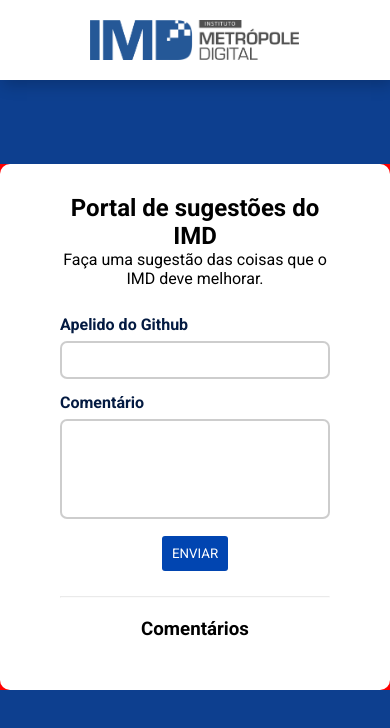
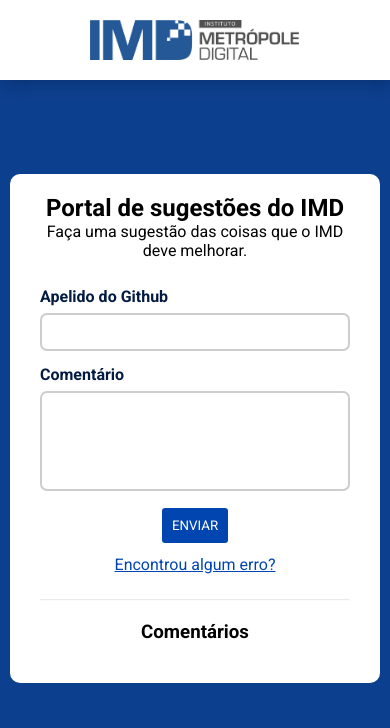
Before and after one commit to bitlab-ufrn/selecao-2023-GabrielGui13, a React (Create React App) app in the folder selecaosueds2023/: page / in a window 390 px wide. Shown: the top 728 px of the page. Built offline with nearby package versions, Linux system fonts and the light colour scheme.

Commit message:
feat: created responsive media query values

```diff
--- a/selecaosueds2023/package.json
+++ b/selecaosueds2023/package.json
@@ -3,6 +3,9 @@
   "version": "0.1.0",
   "private": true,
   "dependencies": {
+    "@emotion/react": "^11.10.6",
+    "@emotion/styled": "^11.10.6",
+    "@mui/material": "^5.12.0",
     "@testing-library/jest-dom": "^5.14.1",
     "@testing-library/react": "^13.0.0",
     "@testing-library/user-event": "^13.2.1",
@@ -11,6 +14,7 @@
     "@types/react": "^18.0.0",
     "@types/react-dom": "^18.0.0",
     "axios": "^1.3.5",
+    "iconify": "^1.4.0",
     "react": "^18.2.0",
     "react-dom": "^18.2.0",
     "react-router-dom": "^6.10.0",
--- a/selecaosueds2023/src/components/Form/index.tsx
+++ b/selecaosueds2023/src/components/Form/index.tsx
@@ -4,6 +4,7 @@ import { textFilter } from '../../utils/textFilter'
 import { triggerToast } from '../../utils/triggerToast'
 import { publishSuggest } from '../../utils/publishSuggest'
 import { SuggestType } from '../../types/localTypes'
+import { EventType } from '@testing-library/react'
 
 type FormProps = {
 	handleAddNewSuggest: (suggest: SuggestType) => void;
@@ -66,6 +67,10 @@ export const Form = ({ handleAddNewSuggest }: FormProps) => {
 		})
 	}
 
+	const openModal = (e: React.MouseEvent<HTMLAnchorElement>) => {
+		e.preventDefault()
+	}
+
 	return (
 		<div id="form">
 			<form id="form-wrapper" onSubmit={handleSubmit}>
@@ -88,6 +93,7 @@ export const Form = ({ handleAddNewSuggest }: FormProps) => {
 					<button type="submit">ENVIAR</button>
 				</div>
 			</form>
+			<a href='' onClick={openModal}>Encontrou algum erro?</a>
 		</div>
 	)
 }
--- a/selecaosueds2023/src/components/Form/style.scss
+++ b/selecaosueds2023/src/components/Form/style.scss
@@ -69,4 +69,16 @@
 			}
 		}
 	}
+
+	& a, a:visited {
+		display: block;
+		margin-top: 12px;
+		color: #0145b1;
+		text-align: center;
+		transition: 0.2s;
+
+		&:hover {
+			color: #08357e;
+		}
+	}
 }
--- a/selecaosueds2023/src/pages/Home/index.tsx
+++ b/selecaosueds2023/src/pages/Home/index.tsx
@@ -15,8 +15,6 @@ export const Home = () => {
 
 	if (!newWords) localStorage.setItem('words', JSON.stringify([]))
 	if (!getSuggests) localStorage.setItem('suggests', JSON.stringify([]))
-
-	// setAllSuggests(JSON.parse(getSuggests || ''))
 
 	useEffect(() => {
 		const suggests = localStorage.getItem('suggests')
--- a/selecaosueds2023/src/pages/Home/style.scss
+++ b/selecaosueds2023/src/pages/Home/style.scss
@@ -22,8 +22,12 @@
 	}
 }
 
-@media (max-width: 600px) {
+@media (max-width: 540px) {
 	.page-layout {
-		background-color: red;
+		padding: 10px;
+
+		#floating-box {
+			padding: 20px 30px;
+		}
 	}
 }
```
Also changed, not shown: 1 other file (tests, documents, lock files or other folders).
